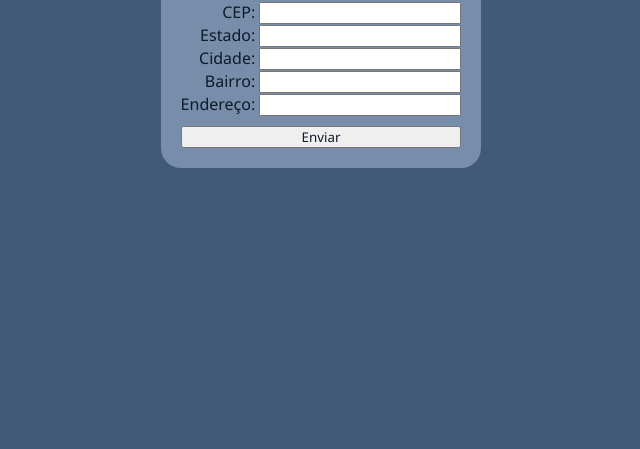
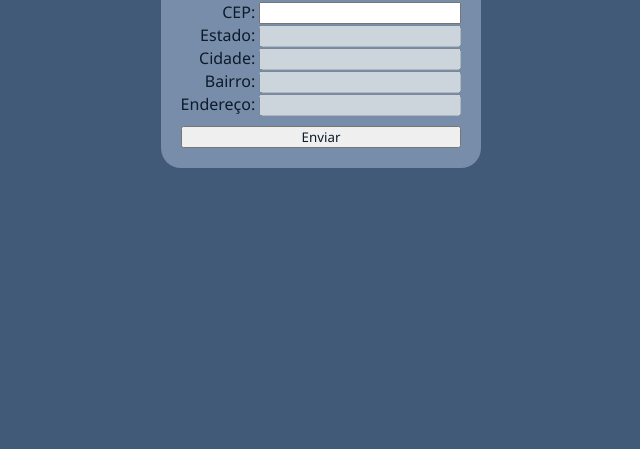
Before and after one commit to gabrielBehling/VIACEP-App, a plain HTML site: page index.html in a window 1280 px wide. Shown: the part 351-800 px from the top of the page, without its empty margins (319-959 px from the left). Drawn offline with Linux system fonts and the light colour scheme.

Commit message:
Add error check and desable output elements in html

```diff
--- a/App.js
+++ b/App.js
@@ -4,10 +4,16 @@ function submitCep(){
 }
 
 async function pegarDadosDoCep(cep){
-    var dados = await fetch(`https://viacep.com.br/ws/${cep}/json/`)
-    .then(resposta => resposta.json())
+    try{
+        var dados = await fetch(`https://viacep.com.br/ws/${cep}/json/`)
+        .then(resposta => resposta.json())
 
-    mostrarDados(dados)
+        mostrarDados(dados)
+    } catch(e) {
+        if(e.message == "Failed to fetch"){
+            alert("Cep Inválido")
+        }
+    }
 }
 
 function mostrarDados(dados){
--- a/index.html
+++ b/index.html
@@ -17,16 +17,16 @@
         <input type="text" name="cep" id="cep"><br>
 
         <label for="estado">Estado: </label>
-        <input type="text" name="estado" id="estado"><br>
+        <input type="text" name="estado" id="estado" disabled><br>
 
         <label for="cidade">Cidade: </label>
-        <input type="text" name="cidade" id="cidade"><br>
+        <input type="text" name="cidade" id="cidade" disabled><br>
 
         <label for="bairro">Bairro: </label>
-        <input type="text" name="bairro" id="bairro"><br>
+        <input type="text" name="bairro" id="bairro" disabled><br>
 
         <label for="endereco">Endereço: </label>
-        <input type="text" name="endereco" id="endereco"><br>
+        <input type="text" name="endereco" id="endereco" disabled><br>
 
         <input type="submit" value="Enviar" onclick="submitCep()" id="submit">
     </main>
```
